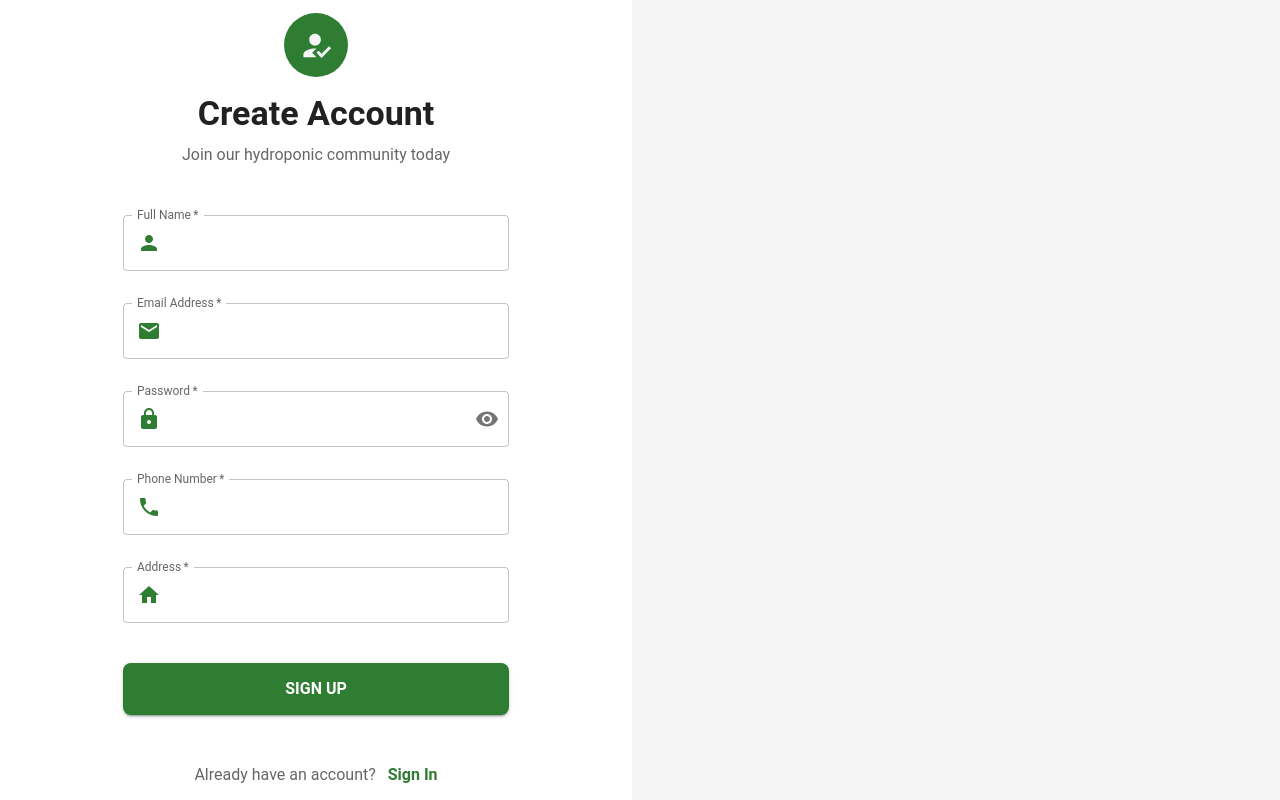
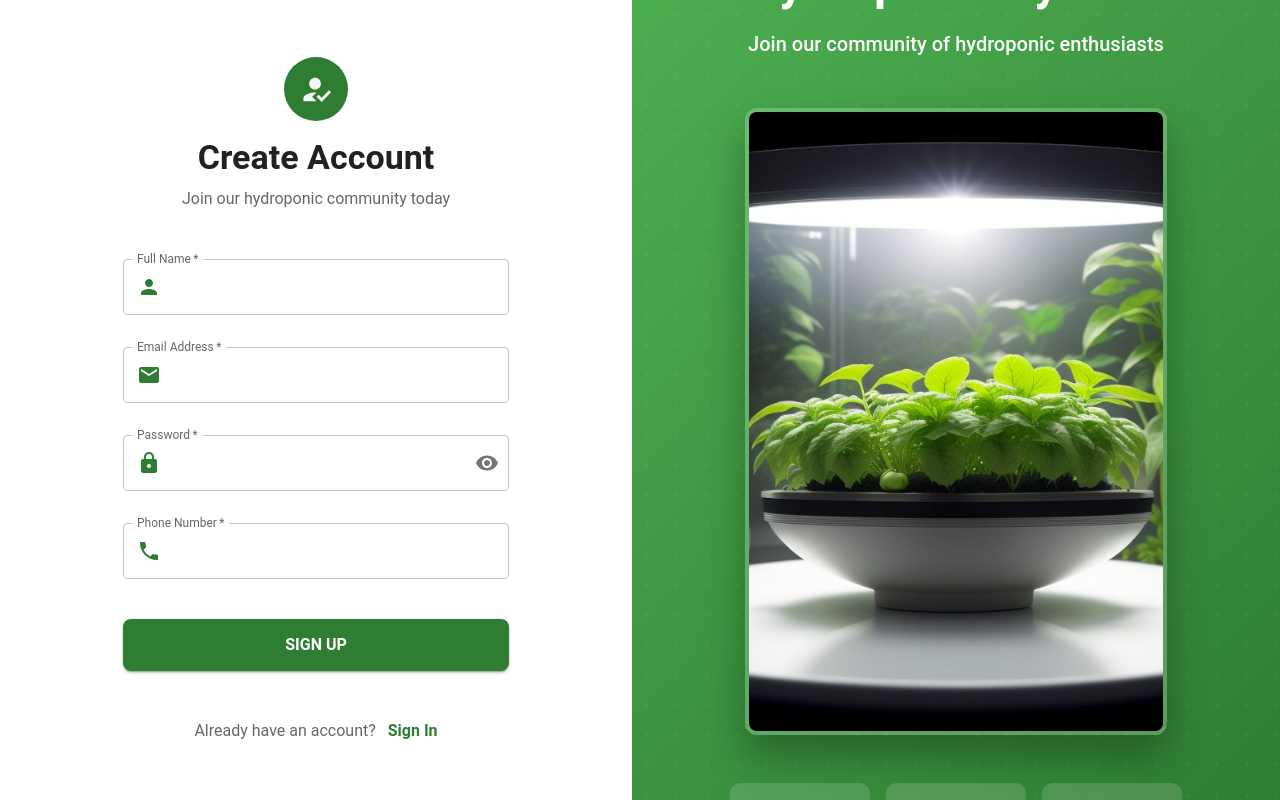
Before and after one commit to hldiojin/Crop-Hydroponic-System, a React (Create React App) app: page /register in a window 1280 px wide. Built offline with nearby package versions, Linux system fonts and the light colour scheme; no server answers; sample sign-in values are in the browser's storage.

Commit message:
[Fix] Cart remove items

```diff
--- a/src/App.tsx
+++ b/src/App.tsx
@@ -189,7 +189,7 @@
       } else if (change < 0) {
         // If the item was removed (not in the updated cart), call removeFromCart
         cartService
-          .removeFromCart(id)
+          .removeFromCart()
           .then(() => {
             console.log("Item removed from cart successfully");
           })
@@ -209,7 +209,7 @@
 
     // Then call the API to remove the item
     cartService
-      .removeFromCart(id)
+      .removeFromCart()
       .then(() => {
         console.log("Item removed from cart successfully");
       })
--- a/src/context/AuthContext.tsx
+++ b/src/context/AuthContext.tsx
@@ -55,7 +55,6 @@
     email: string;
     password: string;
     phone: string;
-    address: string;
   }) => Promise<void>;
   logout: () => void;
   changePassword: (data: {
@@ -85,24 +84,24 @@
 // Create a default context
 const AuthContext = createContext<AuthContextType>({
   user: null,
-  token: null,
+  token: localStorage.getItem("authToken") ?? null,
   tickets: [],
-  login: async () => {},
-  register: async () => {},
-  logout: () => {},
-  updateProfile: async () => {},
-  changePassword: async () => {},
-  resetPassword: async () => {},
+  login: async () => { },
+  register: async () => { },
+  logout: () => { },
+  updateProfile: async () => { },
+  changePassword: async () => { },
+  resetPassword: async () => { },
   verifyOtp: async () => "",
-  resetPasswordWithToken: async () => {},
-  submitTicket: async () => {},
-  updateTicketStatus: async () => {},
+  resetPasswordWithToken: async () => { },
+  submitTicket: async () => { },
+  updateTicketStatus: async () => { },
   getUserInfo: async () => ({} as User),
-  isAuthenticated: false,
+  isAuthenticated: localStorage.getItem("authToken") != null ? true : false,
   isAdmin: false,
   loading: false,
   error: null,
-  clearError: () => {},
+  clearError: () => { },
 });
 
 const api = axios.create({
@@ -188,7 +187,7 @@
   const [error, setError] = useState<string | null>(null);
   const socket = useRef<Socket>();
 
-  const isAuthenticated = !!user;
+  const isAuthenticated = !!user || localStorage.getItem("authToken") != null;
   const isAdmin = user?.role === "admin";
 
   const clearError = () => setError(null);
@@ -341,7 +340,6 @@
     email: string;
     password: string;
     phone: string;
-    address: string;
   }) => {
     setLoading(true);
     setError(null);
@@ -439,7 +437,12 @@
 
       if (response.data?.statusCodes === 200 || response.data?.data) {
         const userData = response.data?.data || response.data?.response?.data;
-
+        var newToken = response.headers["new-access-token"];
+        if (newToken != null) {
+          const newToken = response.headers["new-access-token"];
+          setToken(newToken);
+          localStorage.setItem("authToken", newToken);
+        }
         if (userData) {
           setUser((prevUser) => ({
             ...prevUser,
@@ -766,7 +769,7 @@
 
       throw new Error(
         resetResponse.data?.message ||
-          "Failed to reset password. Please try again."
+        "Failed to reset password. Please try again."
       );
     } catch (err) {
       if (axios.isAxiosError(err)) {
--- a/src/pages/CartPage.tsx
+++ b/src/pages/CartPage.tsx
@@ -212,11 +212,7 @@
 
     // Then update on the server
     try {
-      if (newQuantity <= 0) {
-        await cartService.removeFromCart(id);
-      } else {
-        await cartService.updateCartQuantity(productId, newQuantity);
-      }
+      await cartService.updateCartQuantity(productId, newQuantity);
 
       // Refresh cart details after any change
       const details = await cartService.getCartDetails();
@@ -231,7 +227,7 @@
 
   const handleRemoveFromCart = async (id: string, productId: string) => {
     // First update UI optimistically
-    removeFromCart(productId);
+    // removeFromCart(productId);
 
     // Then use updateCartQuantity to set quantity to 0 on the server
     try {
@@ -303,6 +299,19 @@
       console.error("Order creation failed:", error);
       // Show error to user
       alert("Failed to create order. Please try again.");
+    }
+  };
+
+  const handleClearCart = async () => {
+    try {
+      await cartService.removeFromCart();
+
+      // Refresh cart details after removing
+      const details = await cartService.getCartDetails();
+      setCartDetails(details);
+
+    } catch (error) {
+      console.error("Failed to remove cart item:", error);
     }
   };
 
@@ -1046,6 +1055,7 @@
 
             <MotionButton
               variants={buttonVariants}
+              onClick={handleClearCart}
               whileHover="hover"
               whileTap="tap"
               color="error"
@@ -1201,9 +1211,8 @@
                   }}
                 >
                   {selectedCount > 0
-                    ? `Checkout (${selectedCount} item${
-                        selectedCount > 1 ? "s" : ""
-                      })`
+                    ? `Checkout (${selectedCount} item${selectedCount > 1 ? "s" : ""
+                    })`
                     : "Select items to checkout"}
                 </MotionButton>
 
--- a/src/pages/RegisterPage.tsx
+++ b/src/pages/RegisterPage.tsx
@@ -46,14 +46,12 @@
     email: '',
     password: '',
     phone: '',
-    address: '',
   });
   const [formErrors, setFormErrors] = useState({
     name: '',
     email: '',
     password: '',
     phone: '',
-    address: '',
   });
 
   const [toast, setToast] = useState({
@@ -92,7 +90,6 @@
       email: '',
       password: '',
       phone: '',
-      address: ''
     };
 
     // Validate name
@@ -125,12 +122,6 @@
       valid = false;
     } else if (!/^\d{10,12}$/.test(formData.phone)) {
       newErrors.phone = 'Please enter a valid phone number';
-      valid = false;
-    }
-
-    // Validate address
-    if (!formData.address) {
-      newErrors.address = 'Address is required';
       valid = false;
     }
 
@@ -187,7 +178,7 @@
     if (reason === 'clickaway') {
       return;
     }
-    setToast({...toast, open: false});
+    setToast({ ...toast, open: false });
   };
 
   return (
@@ -369,30 +360,6 @@
                 startAdornment: (
                   <InputAdornment position="start">
                     <Phone color="primary" />
-                  </InputAdornment>
-                ),
-              }}
-              sx={{ mb: 2 }}
-            />
-
-            <MotionTextField
-              variants={itemVariants}
-              margin="normal"
-              required
-              fullWidth
-              name="address"
-              label="Address"
-              id="address"
-              autoComplete="street-address"
-              value={formData.address}
-              onChange={handleChange}
-              error={!!formErrors.address}
-              helperText={formErrors.address}
-              disabled={loading}
-              InputProps={{
-                startAdornment: (
-                  <InputAdornment position="start">
-                    <Home color="primary" />
                   </InputAdornment>
                 ),
               }}
--- a/src/services/cartService.ts
+++ b/src/services/cartService.ts
@@ -154,14 +154,14 @@
   },
 
   // Remove an item from the cart
-  removeFromCart: async (id: string): Promise<boolean> => {
+  removeFromCart: async (): Promise<boolean> => {
     try {
-      await api.delete(`/cart/${id}`, {
+      await api.delete(`/cart`, {
         withCredentials: true,
       });
       return true;
     } catch (error) {
-      console.error(`Error removing cart item ${id}:`, error);
+      console.error(`Error clear cart item:`, error);
       return false;
     }
   },
```
Lines whose indentation alone changed are shown as unchanged.
